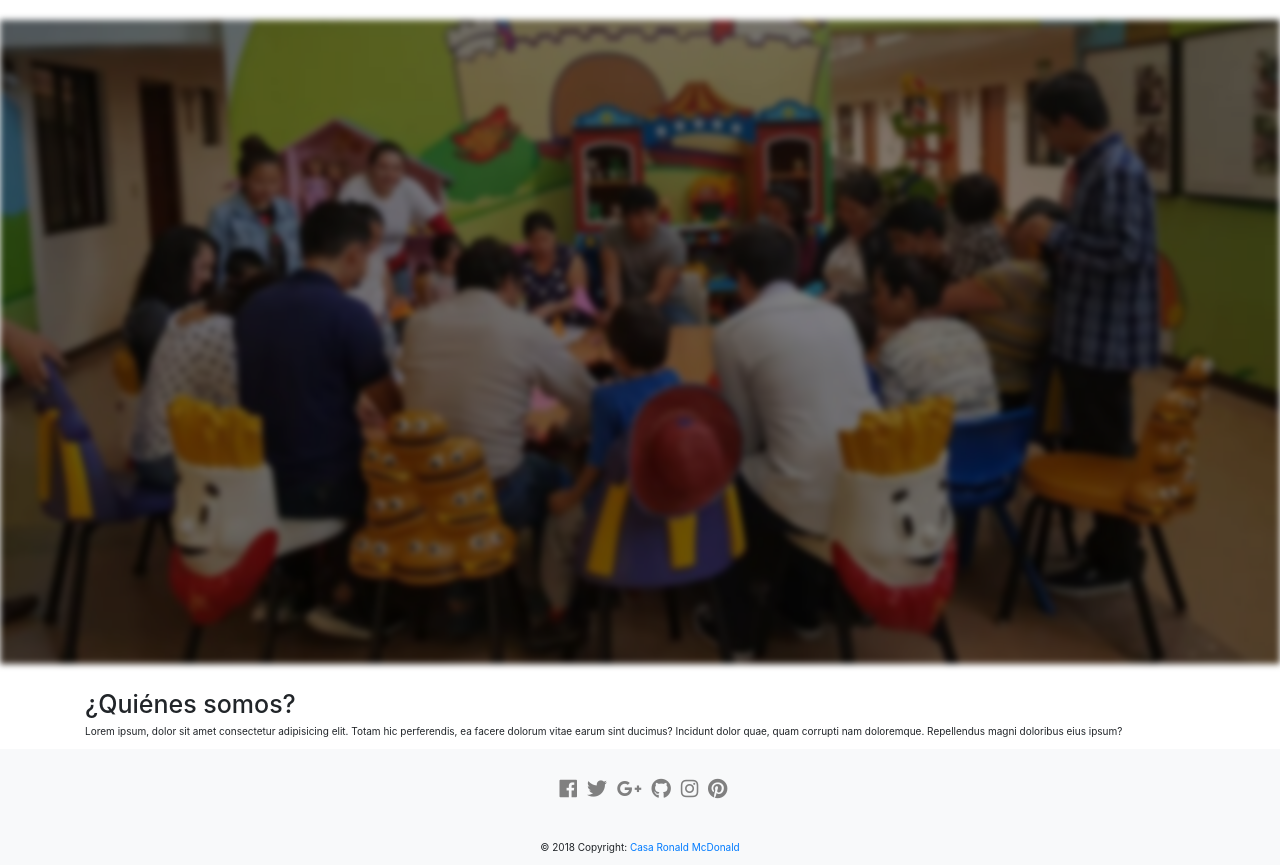
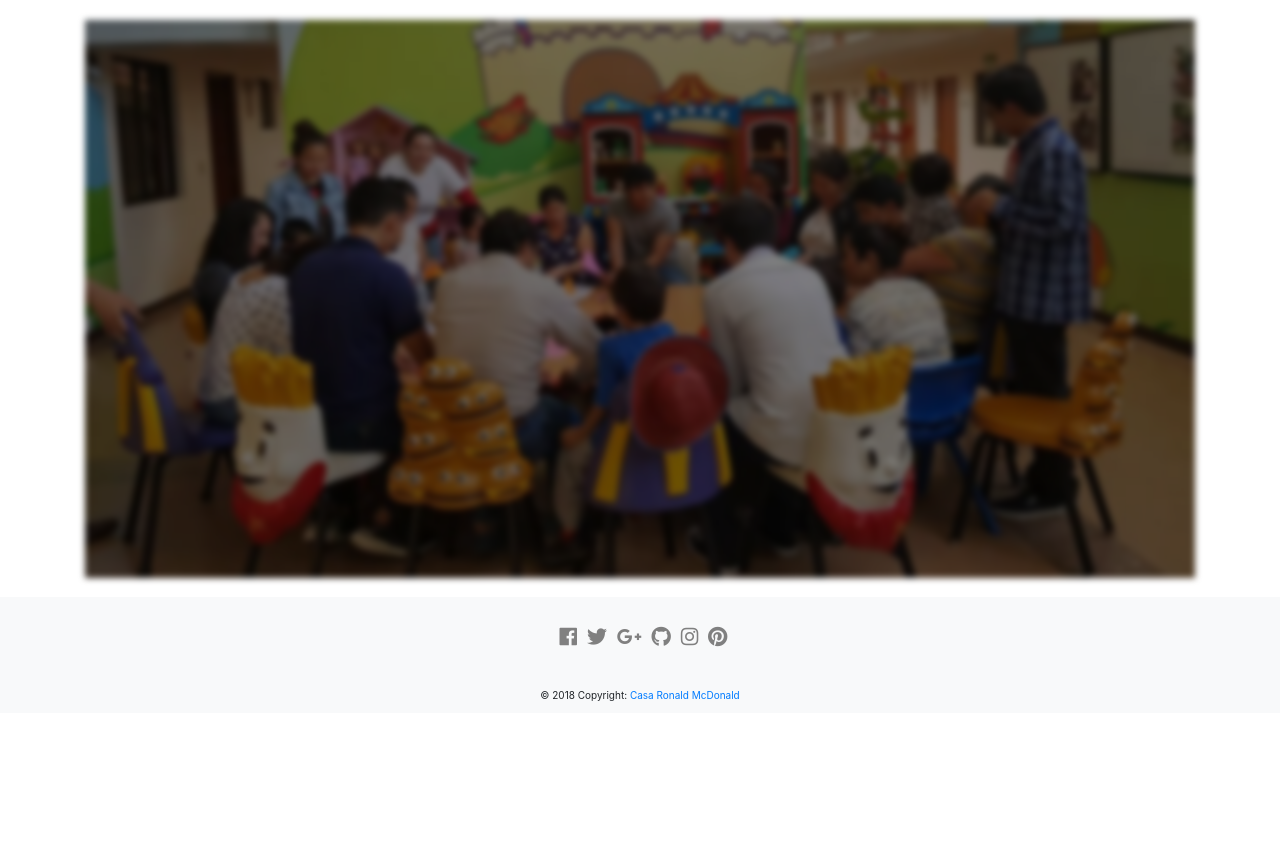
Before and after one commit to D3AH/CasaRonaldMcDonald, a Django app: page / in a window 1280 px wide. Shown: the part 87-952 px from the top of the page. After the commit the page ends 788 px from the top, so only its background shows below. Run offline with Django 3.2, Linux system fonts and the light colour scheme; some libraries are stand-ins or nearby versions.

Commit message:
Fixing styles.

```diff
--- a/ronald/host/static/css/inicio.css
+++ b/ronald/host/static/css/inicio.css
@@ -29,7 +29,7 @@ nav a:hover{
 }
 
 footer{
-    position: static;
+    position: absolute;
     left: 0;
     bottom: 0;
     width: 100%;
--- a/ronald/host/templates/_base.html
+++ b/ronald/host/templates/_base.html
@@ -25,8 +25,10 @@
 
 {% include '_navbar.html' %}
 
-{% block content %}
-<!-- outlet -->
-{% endblock %}
+<div class="container">
+    {% block content %}
+    <!-- outlet -->
+    {% endblock %}
+</div>
 
 {% include '_footer.html' %}
```
